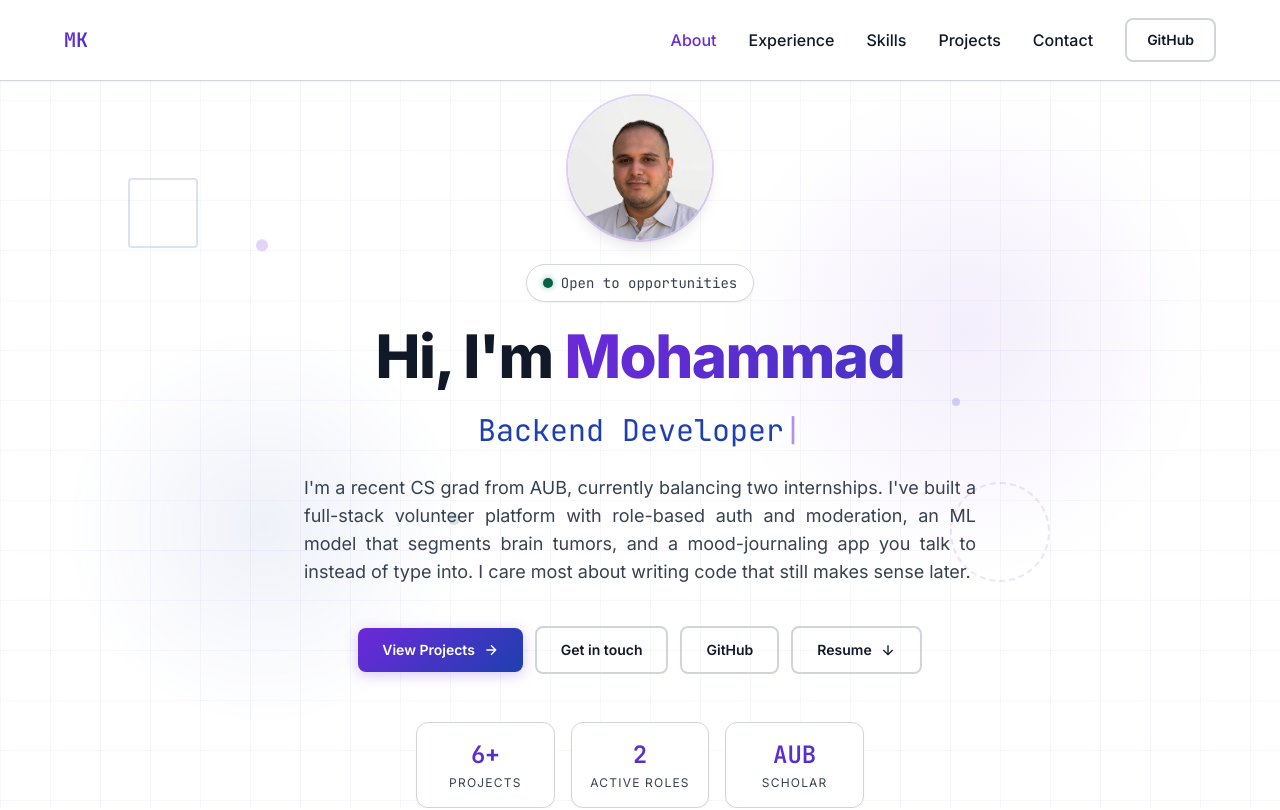
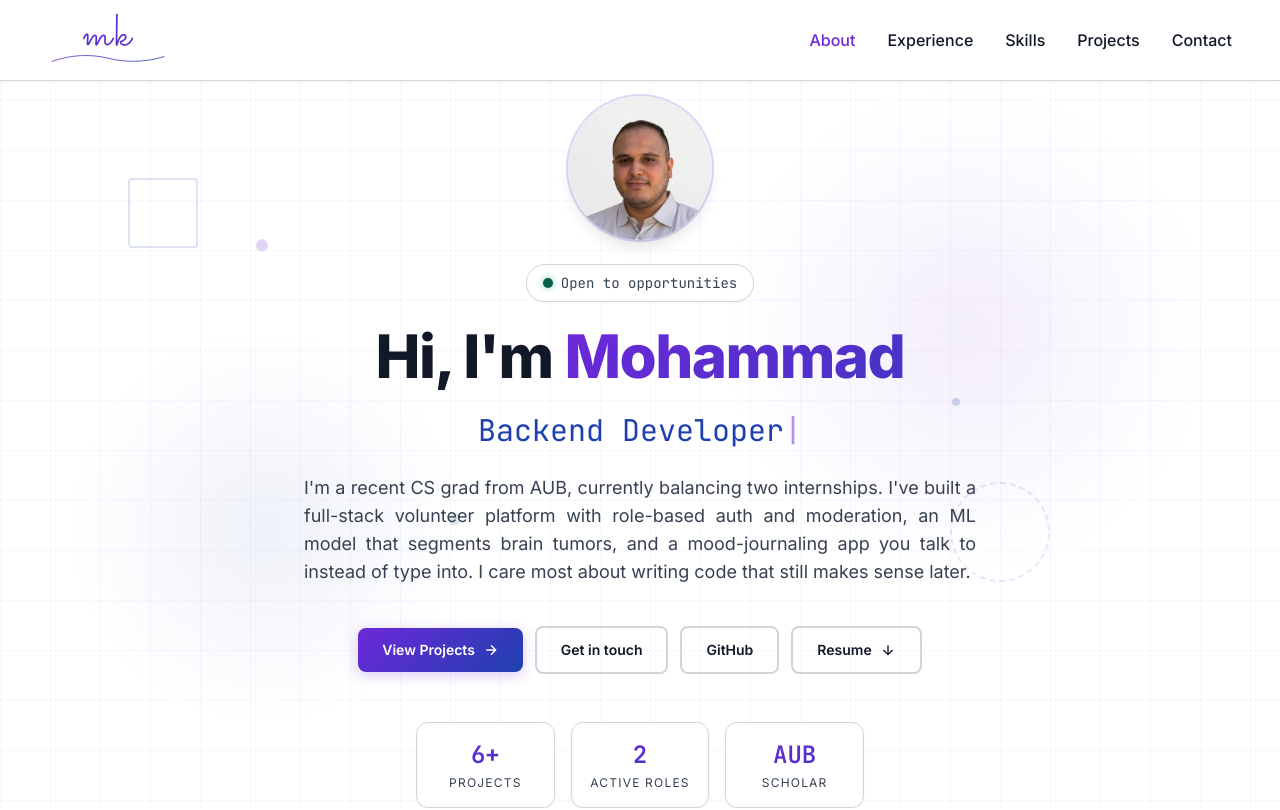
Before and after one commit to mmk119/portfolio, a React (Vite) app: page / in a window 1280 px wide. Shown: the top 810 px of the page. Built offline with nearby package versions, Linux system fonts and the light colour scheme.

Commit message:
Add handwritten mk logo with animated flourish, update header/footer spacing

```diff
--- a/src/components/Footer.jsx
+++ b/src/components/Footer.jsx
@@ -5,7 +5,7 @@ export default function Footer() {
 
   return (
     <footer className="border-t border-border bg-white">
-      <div className="w-full px-6 md:px-12 lg:px-16 py-8 flex flex-col md:flex-row items-center justify-between gap-4">
+      <div className="w-full px-4 md:px-8 lg:px-12 py-8 flex flex-col md:flex-row items-center justify-between gap-4">
         <div className="font-mono text-sm text-text">
           <span className="text-accent font-semibold">{personalInfo.name}</span>
           {' '}&middot; {year}
--- a/src/components/Header.jsx
+++ b/src/components/Header.jsx
@@ -58,10 +58,31 @@ export default function Header() {
 
   return (
     <header className="fixed top-0 left-0 right-0 z-50 bg-white/90 backdrop-blur-md border-b border-border shadow-sm">
-      <div className="w-full px-6 md:px-12 lg:px-16 h-16 md:h-20 flex items-center justify-between">
-        <span className="font-mono text-xl font-bold text-gradient">
-          {personalInfo.initials}
-        </span>
+      <div className="w-full px-4 md:px-8 lg:px-12 h-16 md:h-20 flex items-center justify-between">
+        <div className="inline-block text-center leading-none group cursor-default select-none">
+          <span
+            className="block text-gradient transition-transform duration-300 group-hover:scale-110"
+            style={{ fontFamily: "'Sacramento', cursive", fontSize: '46px', letterSpacing: '3px' }}
+          >
+            mk
+          </span>
+          <svg className="block mx-auto -mt-2" width="120" height="16" viewBox="0 0 300 40" aria-hidden="true">
+            <path
+              d="M10 26 C 60 8, 110 8, 150 18 C 190 28, 240 30, 290 14"
+              fill="none"
+              stroke="url(#flourish-grad)"
+              strokeWidth="2"
+              strokeLinecap="round"
+              className="mk-flourish-path"
+            />
+            <defs>
+              <linearGradient id="flourish-grad" x1="0%" y1="0%" x2="100%" y2="0%">
+                <stop offset="0%" stopColor="#6d28d9" />
+                <stop offset="100%" stopColor="#1e40af" />
+              </linearGradient>
+            </defs>
+          </svg>
+        </div>
 
         <nav className="hidden md:flex items-center gap-8" aria-label="Main navigation">
           {navLinks.map(link => (
@@ -77,14 +98,6 @@ export default function Header() {
               {link.label}
             </button>
           ))}
-          <a
-            href={personalInfo.github}
-            target="_blank"
-            rel="noopener noreferrer"
-            className="btn-outline text-sm py-2.5 px-5"
-          >
-            GitHub
-          </a>
         </nav>
 
         <button
@@ -125,15 +138,6 @@ export default function Header() {
               {link.label}
             </button>
           ))}
-          <a
-            href={personalInfo.github}
-            target="_blank"
-            rel="noopener noreferrer"
-            onClick={() => setMenuOpen(false)}
-            className="btn-outline text-sm py-3 px-3 mt-2 text-center"
-          >
-            GitHub
-          </a>
         </nav>
       </div>
     </header>
--- a/src/styles/index.css
+++ b/src/styles/index.css
@@ -1,4 +1,4 @@
-@import url('https://fonts.googleapis.com/css2?family=Inter:wght@300;400;500;600;700;800&family=JetBrains+Mono:wght@400;500;600&display=swap');
+@import url('https://fonts.googleapis.com/css2?family=Inter:wght@300;400;500;600;700;800&family=JetBrains+Mono:wght@400;500;600&family=Sacramento&display=swap');
 
 @tailwind base;
 @tailwind components;
@@ -179,4 +179,17 @@
     opacity: 1;
     transform: translateY(0);
   }
+
+  .mk-flourish-path {
+    stroke-dasharray: 500;
+    stroke-dashoffset: 500;
+    animation: drawFlourish 3s ease-in-out infinite;
+  }
+
+  @keyframes drawFlourish {
+    0% { stroke-dashoffset: 500; }
+    45% { stroke-dashoffset: 0; }
+    55% { stroke-dashoffset: 0; }
+    100% { stroke-dashoffset: 500; }
+  }
 }
```
